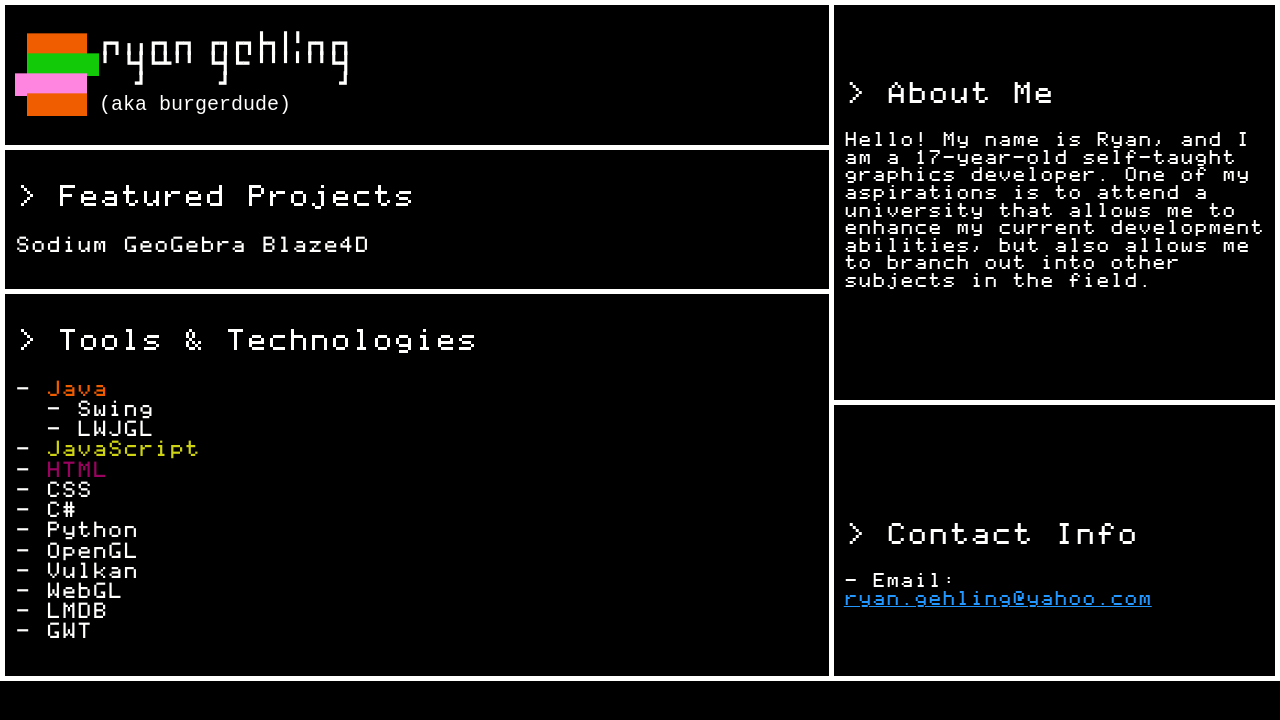
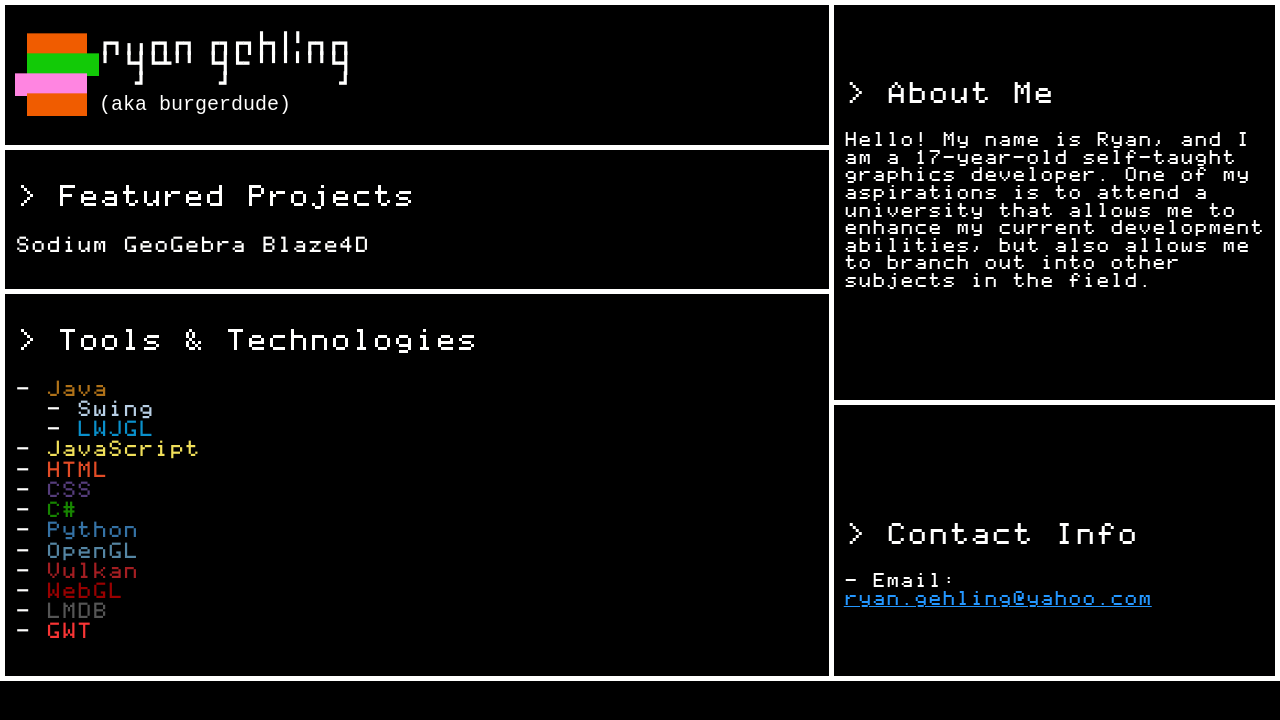
Before and after one commit to burgerindividual/burgerindividual.github.io, a website built with Parcel: page index.html in a window 1280 px wide. Built offline with nearby package versions, Linux system fonts and the light colour scheme.

Commit message:
update colors

```diff
--- a/index.html
+++ b/index.html
@@ -47,19 +47,19 @@
             <div>
               <h3>> Tools & Technologies</h3>
               <h4>
-                -&nbsp;<span class="a2orange">Java</span><br>
-                &nbsp;&nbsp;-&nbsp;Swing<br>
-                &nbsp;&nbsp;-&nbsp;LWJGL<br>
-                -&nbsp;<span class="a2yellow">JavaScript</span><br>
-                -&nbsp;<span class="a2magenta">HTML</span><br>
-                -&nbsp;CSS<br>
-                -&nbsp;C#<br>
-                -&nbsp;Python<br>
-                -&nbsp;OpenGL<br>
-                -&nbsp;Vulkan<br>
-                -&nbsp;WebGL<br>
-                -&nbsp;LMDB<br>
-                -&nbsp;GWT<br>
+                -&nbsp;<span style="color:#b07219">Java</span><br>
+                &nbsp;&nbsp;-&nbsp;<span style="color:#B8CFE5">Swing</span><br>
+                &nbsp;&nbsp;-&nbsp;<span style="color:#0A90CB">LWJGL</span><br>
+                -&nbsp;<span style="color:#f1e05a">JavaScript</span><br>
+                -&nbsp;<span style="color:#e34c26">HTML</span><br>
+                -&nbsp;<span style="color:#563d7c">CSS</span><br>
+                -&nbsp;<span style="color:#178600">C#</span><br>
+                -&nbsp;<span style="color:#3572A5">Python</span><br>
+                -&nbsp;<span style="color:#5586A4">OpenGL</span><br>
+                -&nbsp;<span style="color:#A41E22">Vulkan</span><br>
+                -&nbsp;<span style="color:#990000">WebGL</span><br>
+                -&nbsp;<span style="color:#555555">LMDB</span><br>
+                -&nbsp;<span style="color:#f93535">GWT</span><br>
               </h4>
             </div>
           </div>
```
